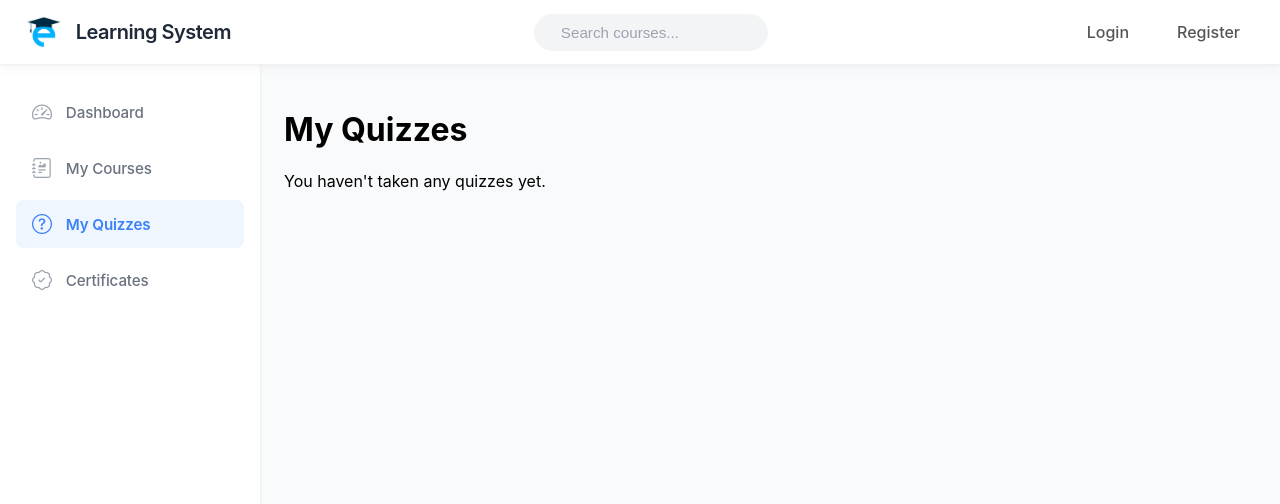
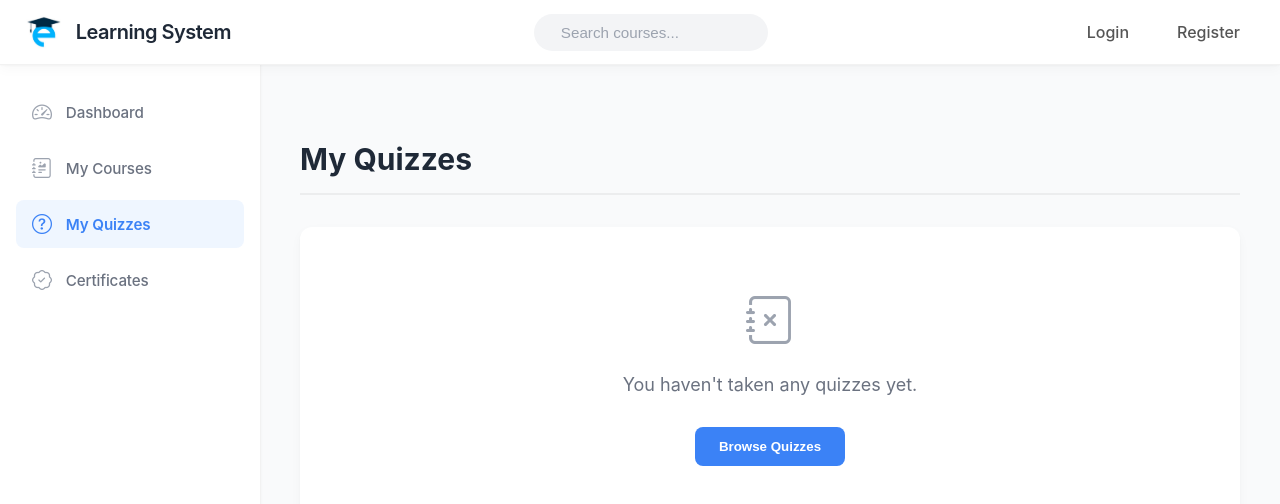
Before and after one commit to nicolasiskandar/LearningSystem, an Angular app in the folder LearningSystem.Web/: page /my-quizzes in a window 1280 px wide. Shown: the top 504 px of the page. Built offline with nearby package versions, Linux system fonts and the light colour scheme.

Commit message:
Styled quiz taken

```diff
--- a/LearningSystem.Web/src/app/my-quizzes/my-quizzes.component.css
+++ b/LearningSystem.Web/src/app/my-quizzes/my-quizzes.component.css
@@ -0,0 +1,169 @@
+.quiz-history-container {
+  max-width: 1000px;
+  margin: 0 auto;
+  padding: 2rem 1rem;
+}
+
+.page-title {
+  font-size: 1.875rem;
+  font-weight: 700;
+  color: var(--text-main);
+  margin-bottom: 2rem;
+  border-bottom: 2px solid var(--header-border-color);
+  padding-bottom: 1rem;
+}
+
+/* Loading State */
+.loading-state {
+  display: flex;
+  flex-direction: column;
+  align-items: center;
+  justify-content: center;
+  padding: 4rem 0;
+  color: var(--text-secondary);
+}
+
+.spinner {
+  width: 40px;
+  height: 40px;
+  border: 4px solid var(--header-border-color);
+  border-top: 4px solid var(--primary-color);
+  border-radius: 50%;
+  animation: spin 1s linear infinite;
+  margin-bottom: 1rem;
+}
+
+@keyframes spin {
+  0% { transform: rotate(0deg); }
+  100% { transform: rotate(360deg); }
+}
+
+/* Empty State */
+.empty-state {
+  text-align: center;
+  padding: 4rem 2rem;
+  background-color: #fff;
+  border-radius: var(--dropdown-border-radius);
+  box-shadow: var(--header-shadow);
+  display: flex;
+  flex-direction: column;
+  align-items: center;
+  gap: 1rem;
+}
+
+.empty-state i {
+  font-size: 3rem;
+  color: var(--text-light);
+  margin-bottom: 0.5rem;
+}
+
+.empty-state p {
+  font-size: 1.125rem;
+  color: var(--text-secondary);
+  margin: 0;
+}
+
+.browse-btn {
+  margin-top: 1rem;
+  padding: 0.75rem 1.5rem;
+  background-color: var(--primary-color);
+  color: white;
+  border: none;
+  border-radius: 8px;
+  font-weight: 600;
+  cursor: pointer;
+  transition: background-color 0.2s;
+}
+
+.browse-btn:hover {
+  background-color: var(--primary-hover);
+}
+
+/* Table Styling */
+.table-container {
+  background-color: #fff;
+  border-radius: 12px;
+  box-shadow: 0 4px 6px -1px rgba(0, 0, 0, 0.1), 0 2px 4px -1px rgba(0, 0, 0, 0.06);
+  overflow: hidden;
+  overflow-x: auto;
+}
+
+.quiz-table {
+  width: 100%;
+  border-collapse: collapse;
+  min-width: 600px; /* Ensure table doesn't squish too much */
+}
+
+.quiz-table th {
+  background-color: #f3f4f6;
+  text-align: left;
+  padding: 1rem 1.5rem;
+  font-size: 0.75rem;
+  font-weight: 600;
+  text-transform: uppercase;
+  letter-spacing: 0.05em;
+  color: var(--text-secondary);
+  border-bottom: 1px solid var(--header-border-color);
+}
+
+.quiz-table td {
+  padding: 1rem 1.5rem;
+  color: var(--text-main);
+  border-bottom: 1px solid #f3f4f6;
+  vertical-align: middle;
+}
+
+.quiz-table tr:last-child td {
+  border-bottom: none;
+}
+
+.quiz-table tr:hover td {
+  background-color: #f9fafb;
+}
+
+/* Cell Specifics */
+.quiz-title-cell {
+  font-weight: 500;
+  display: flex;
+  align-items: center;
+  gap: 0.75rem;
+}
+
+.quiz-icon {
+  display: inline-flex;
+  align-items: center;
+  justify-content: center;
+  width: 32px;
+  height: 32px;
+  background-color: #eff6ff;
+  color: var(--primary-color);
+  border-radius: 8px;
+  font-size: 1rem;
+}
+
+.time-sub {
+  display: block;
+  font-size: 0.75rem;
+  color: var(--text-light);
+  margin-top: 0.25rem;
+}
+
+/* Score Badge */
+.score-badge {
+  display: inline-flex;
+  align-items: center;
+  padding: 0.25rem 0.75rem;
+  border-radius: 9999px;
+  font-size: 0.875rem;
+  font-weight: 600;
+}
+
+.score-badge.pass {
+  background-color: #d1fae5;
+  color: #065f46;
+}
+
+.score-badge.fail {
+  background-color: #fee2e2;
+  color: #991b1b;
+}
--- a/LearningSystem.Web/src/app/my-quizzes/my-quizzes.component.html
+++ b/LearningSystem.Web/src/app/my-quizzes/my-quizzes.component.html
@@ -1,52 +1,46 @@
-<div class="container mx-auto p-4">
-  <h1 class="text-2xl font-bold mb-6">My Quizzes</h1>
+<div class="quiz-history-container">
+  <h1 class="page-title">My Quizzes</h1>
 
   @if (loading()) {
-    <div>
-      <p>Loading...</p>
+    <div class="loading-state">
+      <div class="spinner"></div>
+      <p>Loading your attempts...</p>
     </div>
   }
 
   @if (!loading() && attempts().length === 0) {
-    <div>
+    <div class="empty-state">
+      <i class="bi bi-journal-x"></i>
       <p>You haven't taken any quizzes yet.</p>
+      <button class="browse-btn" routerLink="/courses">Browse Quizzes</button>
     </div>
   }
 
   @if (!loading() && attempts().length > 0) {
-    <div class="overflow-x-auto">
-      <table class="min-w-full bg-white shadow-md rounded-lg overflow-hidden">
-        <thead class="bg-gray-100">
+    <div class="table-container">
+      <table class="quiz-table">
+        <thead>
           <tr>
-            <th
-              class="px-6 py-3 text-left text-xs font-medium text-gray-500 uppercase tracking-wider"
-            >
-              Quiz
-            </th>
-            <th
-              class="px-6 py-3 text-left text-xs font-medium text-gray-500 uppercase tracking-wider"
-            >
-              Date
-            </th>
-            <th
-              class="px-6 py-3 text-left text-xs font-medium text-gray-500 uppercase tracking-wider"
-            >
-              Score
-            </th>
+            <th>Quiz Title</th>
+            <th>Date Taken</th>
+            <th>Score</th>
           </tr>
         </thead>
-
-        <tbody class="divide-y divide-gray-200">
+        <tbody>
           @for (attempt of attempts(); track attempt.id) {
             <tr>
-              <td class="px-6 py-4 whitespace-nowrap">
+              <td class="quiz-title-cell">
+                <span class="quiz-icon"><i class="bi bi-journal-text"></i></span>
                 {{ getQuizTitle(attempt.quizId) }}
               </td>
-              <td class="px-6 py-4 whitespace-nowrap">
-                {{ attempt.attemptDate | date: 'medium' }}
+              <td>
+                {{ attempt.attemptDate | date: 'mediumDate' }}
+                <span class="time-sub">{{ attempt.attemptDate | date: 'shortTime' }}</span>
               </td>
-              <td class="px-6 py-4 whitespace-nowrap font-bold">
-                {{ attempt.score }}
+              <td>
+                <span class="score-badge" [class.pass]="attempt.score >= 70" [class.fail]="attempt.score < 70">
+                  {{ attempt.score }}%
+                </span>
               </td>
             </tr>
           }
--- a/LearningSystem.Web/src/app/my-quizzes/my-quizzes.component.ts
+++ b/LearningSystem.Web/src/app/my-quizzes/my-quizzes.component.ts
@@ -1,5 +1,6 @@
 import { Component, inject, OnInit, signal } from '@angular/core';
 import { CommonModule } from '@angular/common';
+import { RouterLink } from '@angular/router';
 import { QuizService } from '../services/quiz.service';
 import { UserService } from '../services/user.service';
 import { QuizAttempt, Quiz } from '../models/quiz.model';
@@ -8,7 +9,7 @@ import { forkJoin } from 'rxjs';
 @Component({
   selector: 'app-my-quizzes',
   standalone: true,
-  imports: [CommonModule],
+  imports: [CommonModule, RouterLink],
   templateUrl: './my-quizzes.component.html',
   styleUrl: './my-quizzes.component.css',
 })
@@ -35,6 +36,13 @@ export class MyQuizzesComponent implements OnInit {
       quizzes: this.quizService.getQuizzes(),
     }).subscribe({
       next: ({ attempts, quizzes }) => {
+        // Sort attempts descending by date (most recent first)
+        attempts.sort((a, b) => {
+          const dateA = a.attemptDate ? new Date(a.attemptDate).getTime() : 0;
+          const dateB = b.attemptDate ? new Date(b.attemptDate).getTime() : 0;
+          return dateB - dateA;
+        });
+
         this.attempts.set(attempts);
 
         const titleMap = new Map<number, string>();
```
Also changed, not shown: LearningSystem.Web/src/app/services/sidebar.service.ts (added, +12 -0 lines).
